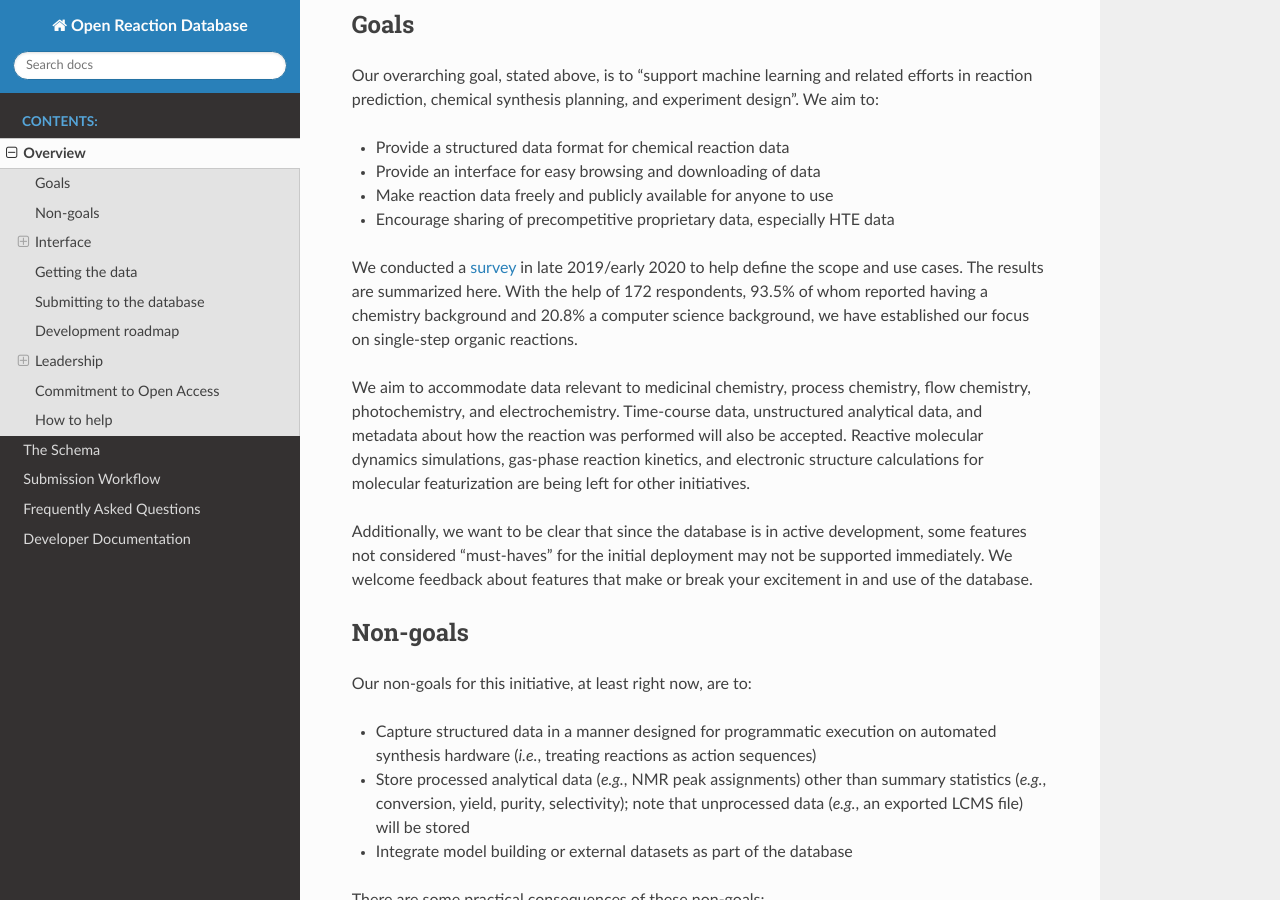
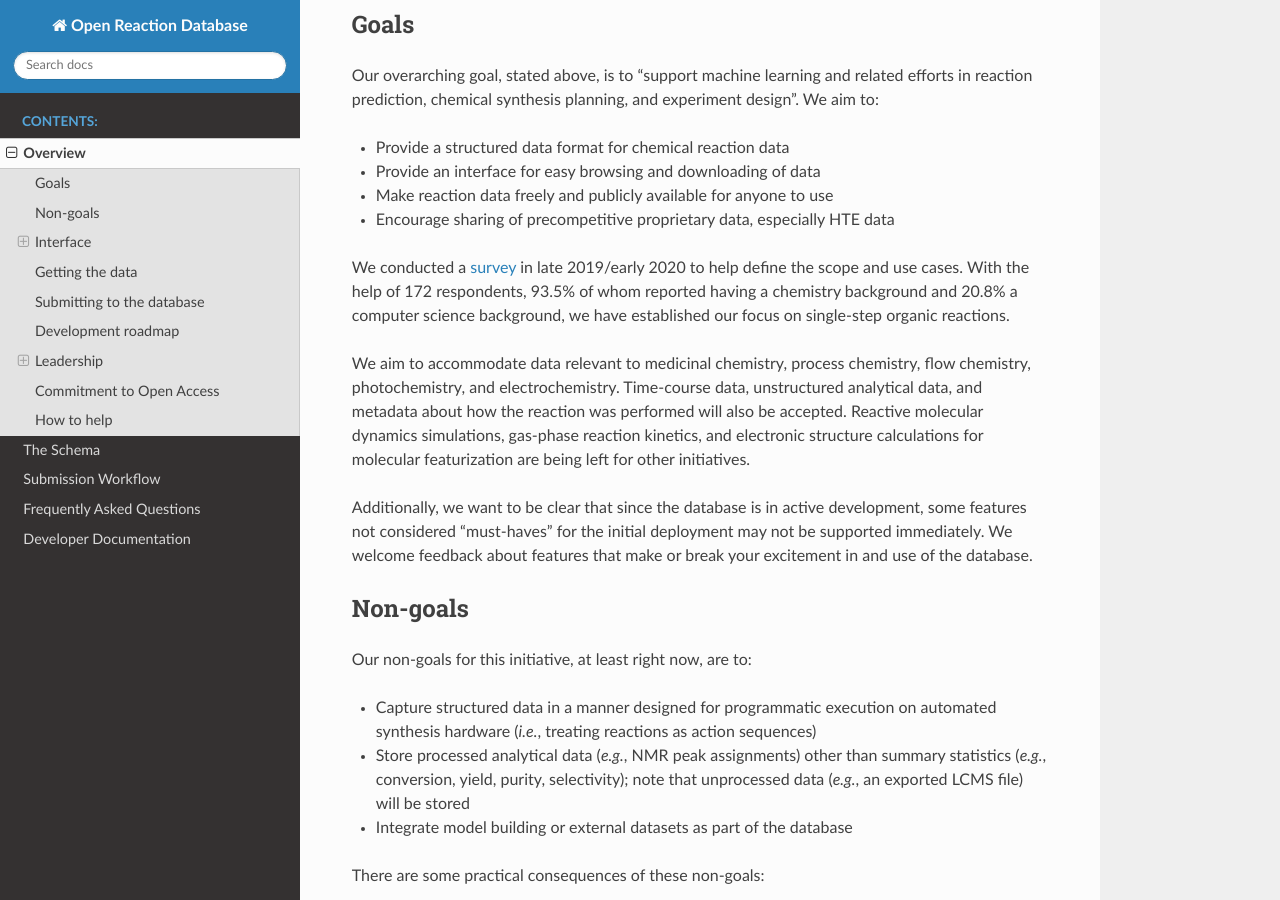
Before and after one commit to open-reaction-database/ord-schema, a Sphinx documentation site: the page built from docs/overview.md, in a window 1280 px wide and 900 px high, scrolled down 464 px. Built offline with Sphinx 7.4.7 and the Read the Docs theme 2.0.0, drawn with Linux system fonts in a browser that asks for light colours.

Commit message:
fix sentence

```diff
--- a/docs/overview.md
+++ b/docs/overview.md
@@ -27,10 +27,10 @@ design". We aim to:
 
 We conducted a
 [survey](https://docs.google.com/spreadsheets/d/1waPzYvDKlb6TAwgsM7bLc7dhZnJ8G-WtVxJSlMhiVK0/edit#gid=585233854)
-in late 2019/early 2020 to help define the scope and use cases. The results are
-summarized here. With the help of 172 respondents, 93.5% of whom reported having
-a chemistry background and 20.8% a computer science background, we have
-established our focus on single-step organic reactions.
+in late 2019/early 2020 to help define the scope and use cases. With the help of
+172 respondents, 93.5% of whom reported having a chemistry background and 20.8%
+a computer science background, we have established our focus on single-step
+organic reactions.
 
 We aim to accommodate data relevant to medicinal chemistry, process chemistry,
 flow chemistry, photochemistry, and electrochemistry. Time-course data,
```
